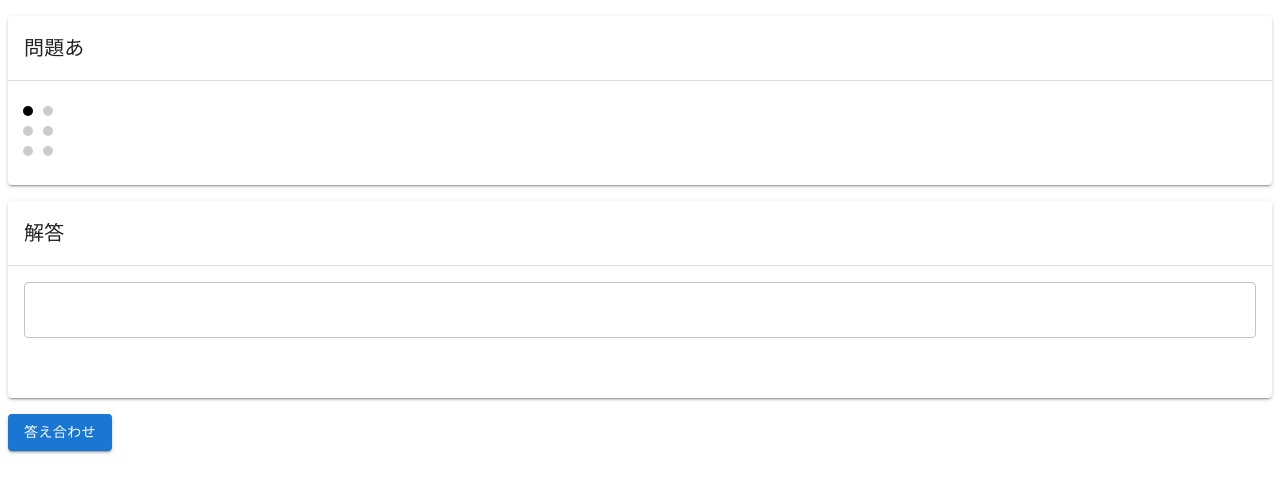
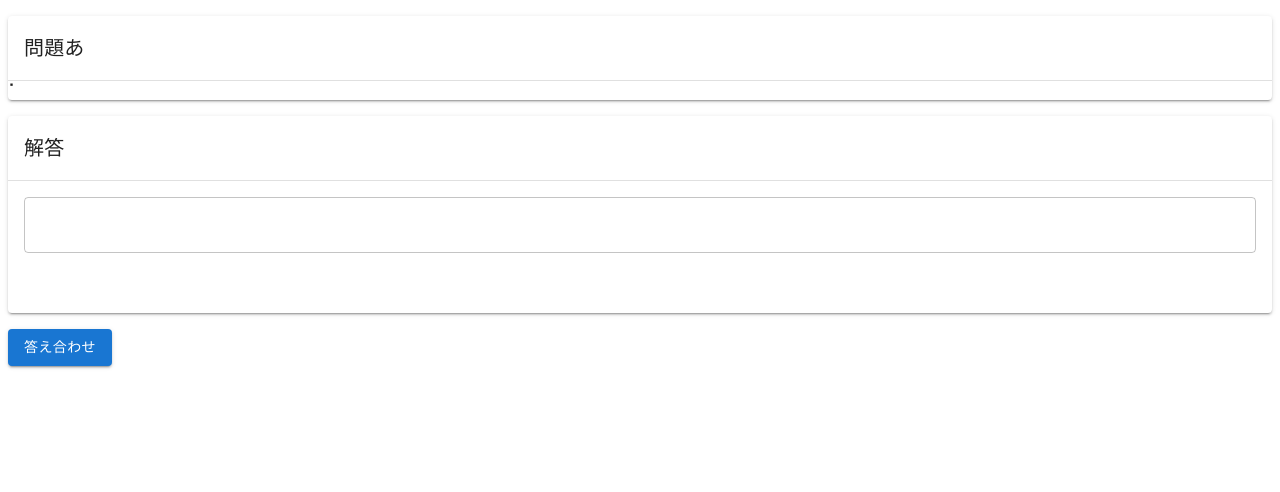
Before and after one commit to ut-code/dot-tutor, a Next.js app: page /touch/tutorial/tutorial6 in a window 1280 px wide. Shown: the top 492 px of the page. Built offline with nearby package versions, Linux system fonts and the light colour scheme.

Commit message:
removed questionInBraille

```diff
--- a/src/components/ReadMain.tsx
+++ b/src/components/ReadMain.tsx
@@ -1,7 +1,11 @@
 import React, { useEffect, useState } from "react";
 import translateBraille from "@/utils/translateBraille";
 import translateSumiji from "@/utils/translateSumiji";
-import { judge, makeQuestion } from "@/components/questionAndJudge";
+import {
+  judge,
+  judge_for_read,
+  makeQuestion,
+} from "@/components/questionAndJudge";
 import EdittableBraille from "@/components/EdittableBraille";
 import {
   Paper,
@@ -22,9 +26,6 @@ export default function ReadMain({
   const [question, setQuestion] = useState<string>(
     makeQuestion(typeOfQuestions)
   ); // 問題
-  const [questionInBraille, setQuestionInBraille] = useState<SixDotBraille[]>(
-    translateSumiji(question)
-  ); // 問題
   const [typedAns, setTypedAns] = useState<string>("");
   const [rightOrWrong, judgeAnswer] = useState<string>(); // 正誤
 
@@ -34,16 +35,9 @@ export default function ReadMain({
         <Button
           variant="contained"
           onClick={() => {
+            let next = makeQuestion(typeOfQuestions);
             setQuestion(makeQuestion(typeOfQuestions));
-            setQuestionInBraille(translateSumiji(question));
             judgeAnswer("");
-            console.log("updated", question);
-            console.log(
-              "updated",
-              translateSumiji(
-                new SixDotBrailleString("braille array", questionInBraille)
-              )
-            );
           }}
         >
           次の問題
@@ -56,22 +50,13 @@ export default function ReadMain({
 
   return (
     <>
-      {console.log("first", question)}
       <Paper elevation={2} sx={{ my: 2 }}>
         <Typography variant="h6" component="h2" color="inherit" p={2}>
           問題
           {question}
         </Typography>
         <Divider />
-        {questionInBraille.map((brailleChar, i) => (
-          <EdittableBraille
-            key={i}
-            height={"100"}
-            width={"60"}
-            braille={brailleChar}
-            updateBraille={(braille) => {}}
-          />
-        ))}
+        {translateSumiji(question)}
       </Paper>
       <Paper elevation={2} sx={{ my: 2 }}>
         <Typography variant="h6" component="h2" color="inherit" p={2}>
@@ -92,12 +77,7 @@ export default function ReadMain({
       <Button
         variant="contained"
         onClick={() => {
-          judgeAnswer(
-            judge(
-              new SixDotBrailleString("braille array", questionInBraille),
-              typedAns
-            )
-          );
+          judgeAnswer(judge_for_read(typedAns, question));
         }}
       >
         答え合わせ
--- a/src/components/questionAndJudge.tsx
+++ b/src/components/questionAndJudge.tsx
@@ -38,3 +38,11 @@ export function judge(
     return "不正解";
   }
 }
+
+export function judge_for_read(typedAns: string, question: string): string {
+  if (typedAns === question) {
+    return "正解";
+  } else {
+    return "不正解";
+  }
+}
--- a/src/utils/translateSumiji.ts
+++ b/src/utils/translateSumiji.ts
@@ -61,6 +61,26 @@ function matchedBrailleChar(tableType: object, sumijiChar: string): string {
   return brailleChar;
 }
 
+export default function translateSumiji(sumijiString: string): string {
+  let brailleString: string = "";
+
+  Array.prototype.forEach.call(sumijiString, (sumijiChar) => {
+    let brailleChar: string;
+    brailleChar = matchedBrailleChar(reversedHiraganaTable, sumijiChar);
+    brailleString += brailleChar;
+  });
+
+  return brailleString;
+}
+
+/* function matchedBrailleChar(tableType: object, sumijiChar: string): string {
+  let brailleChar: string = "";
+  brailleChar = (Object.keys(tableType) as Array<keyof typeof tableType>)
+    .filter((brailleChar) => tableType[brailleChar] === sumijiChar)
+    .join("");
+  return brailleChar;
+}
+
 export default function translateSumiji(sumijiString: string): SixDotBraille[] {
   let brailleString: SixDotBraille[] = [];
 
@@ -71,4 +91,4 @@ export default function translateSumiji(sumijiString: string): SixDotBraille[] {
   });
 
   return brailleString;
-}
+} */
```
